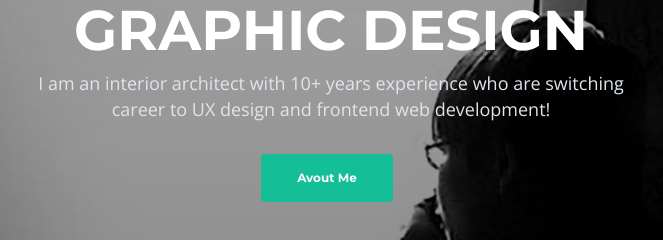
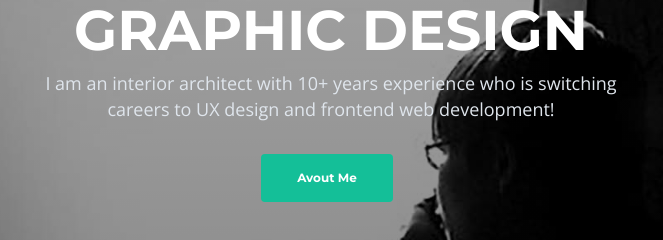
Before and after one commit to Shunpintseng/UX-Design, a plain HTML site: page index.html in a window 1280 px wide. Shown: the part 342-582 px from the top of the page, 309-972 px from the left. Drawn offline with nearby package versions, Linux system fonts and the light colour scheme.

Commit message:
typo errors

```diff
--- a/index.html
+++ b/index.html
@@ -124,8 +124,8 @@
                         <div class="text-container">
                             <H1><span id="js-rotating"> UX DESIGN, WEB DEVELOPMENT, FRONTEND CODING, GRAPHIC
                                     DESIGN</span></h1>
-                            <p class="p-heading p-large">I am an interior architect with 10+ years experience who are
-                                switching career to UX design and frontend web development!</p>
+                            <p class="p-heading p-large">I am an interior architect with 10+ years experience who is
+                                switching careers to UX design and frontend web development!</p>
                             <a class="btn-solid-lg page-scroll" href="#about">Avout Me</a>
                         </div>
                     </div> <!-- end of col -->
@@ -752,7 +752,7 @@
         <div class="container">
             <div class="row">
                 <div class="col-lg-12">
-                    <p class="p-small">Copyright © 2020 <a href="https://inovatik.com">Template by Inovatik</a></p>
+                    <p class="p-small">Copyright © 2020 Shunpin Tseng</p>
                 </div> <!-- end of col -->
             </div> <!-- enf of row -->
         </div> <!-- end of container -->
```
Also changed, not shown: ProjectBreadLock.html (+1 -1 lines), ProjectFreshAir.html (+1 -1 lines), ProjectPatched.html (+1 -1 lines), ProjectStylematic.html (+1 -1 lines).
